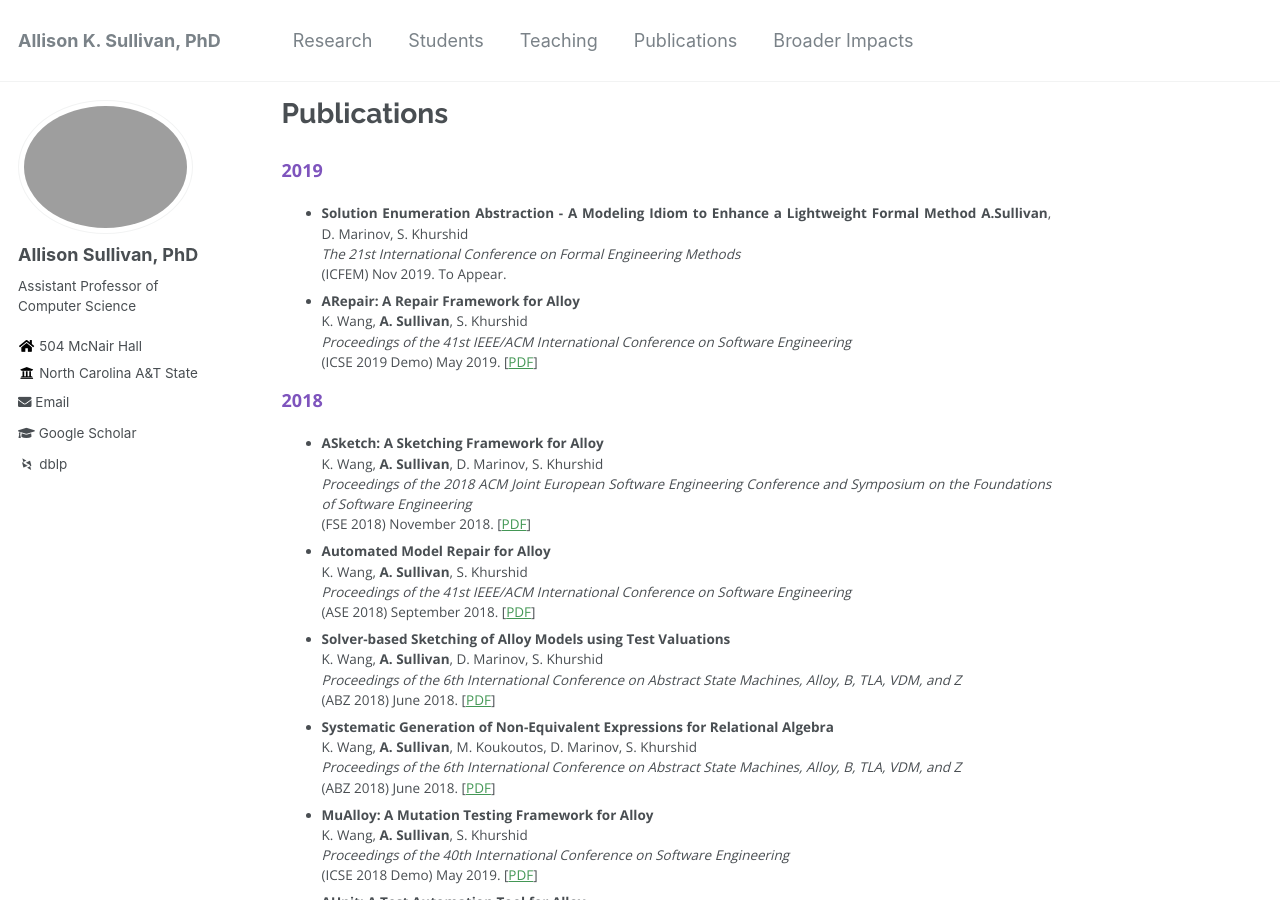
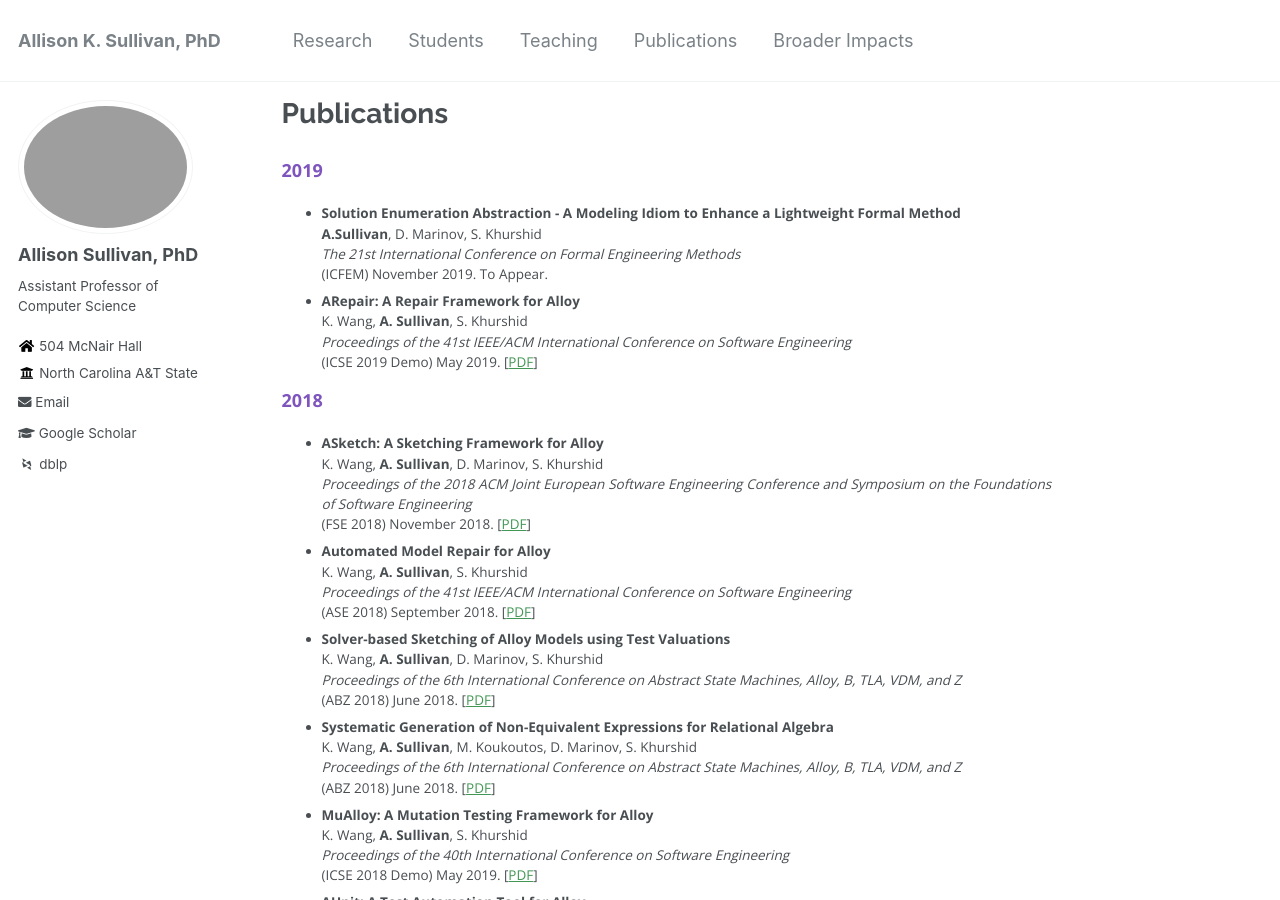
Before and after one commit to Allisonius/allisonius.github.io, a Jekyll site: the page built from _pages/publications.md, in a window 1280 px wide and 900 px high. Built offline with Jekyll 4.4.1, drawn with Linux system fonts in a browser that asks for light colours; some web fonts are replaced.

Commit message:
Update publications.md

```diff
--- a/_pages/publications.md
+++ b/_pages/publications.md
@@ -4,11 +4,12 @@ permalink: /publications/
 author_profile: true
 ---
 
-<h3>2019</h3>
+### 2019
+
 * **Solution Enumeration Abstraction - A Modeling Idiom to Enhance a Lightweight Formal Method**
 **A.Sullivan**, D. Marinov, S. Khurshid
-*The 21st International Conference on Formal Engineering Methods*
-(ICFEM) Nov 2019. To Appear.
+_The 21st International Conference on Formal Engineering Methods_
+(ICFEM) November 2019. To Appear.
 * **ARepair: A Repair Framework for Alloy**
 K. Wang, **A. Sullivan**, S. Khurshid
 *Proceedings of the 41st IEEE/ACM International Conference on Software Engineering*
```
